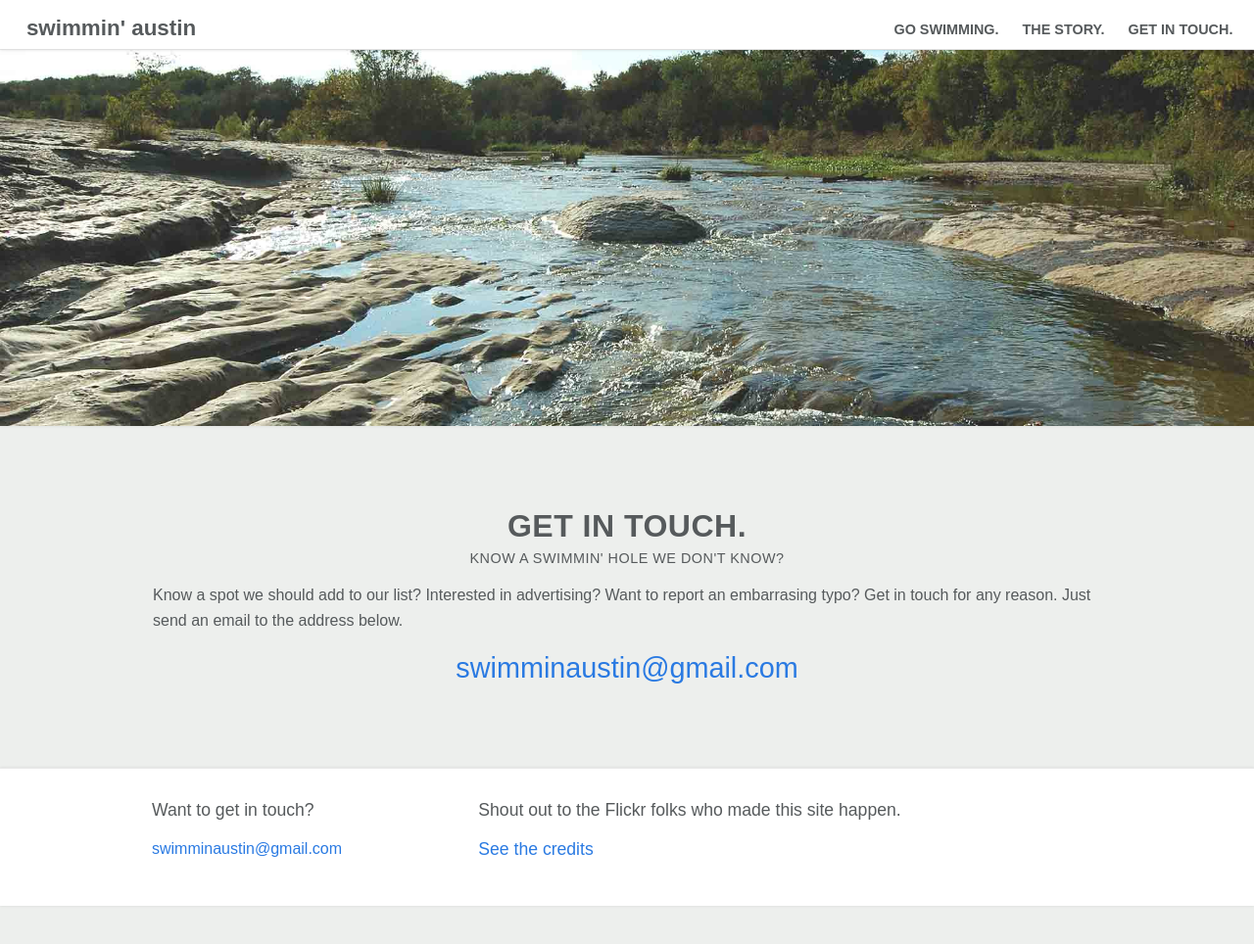
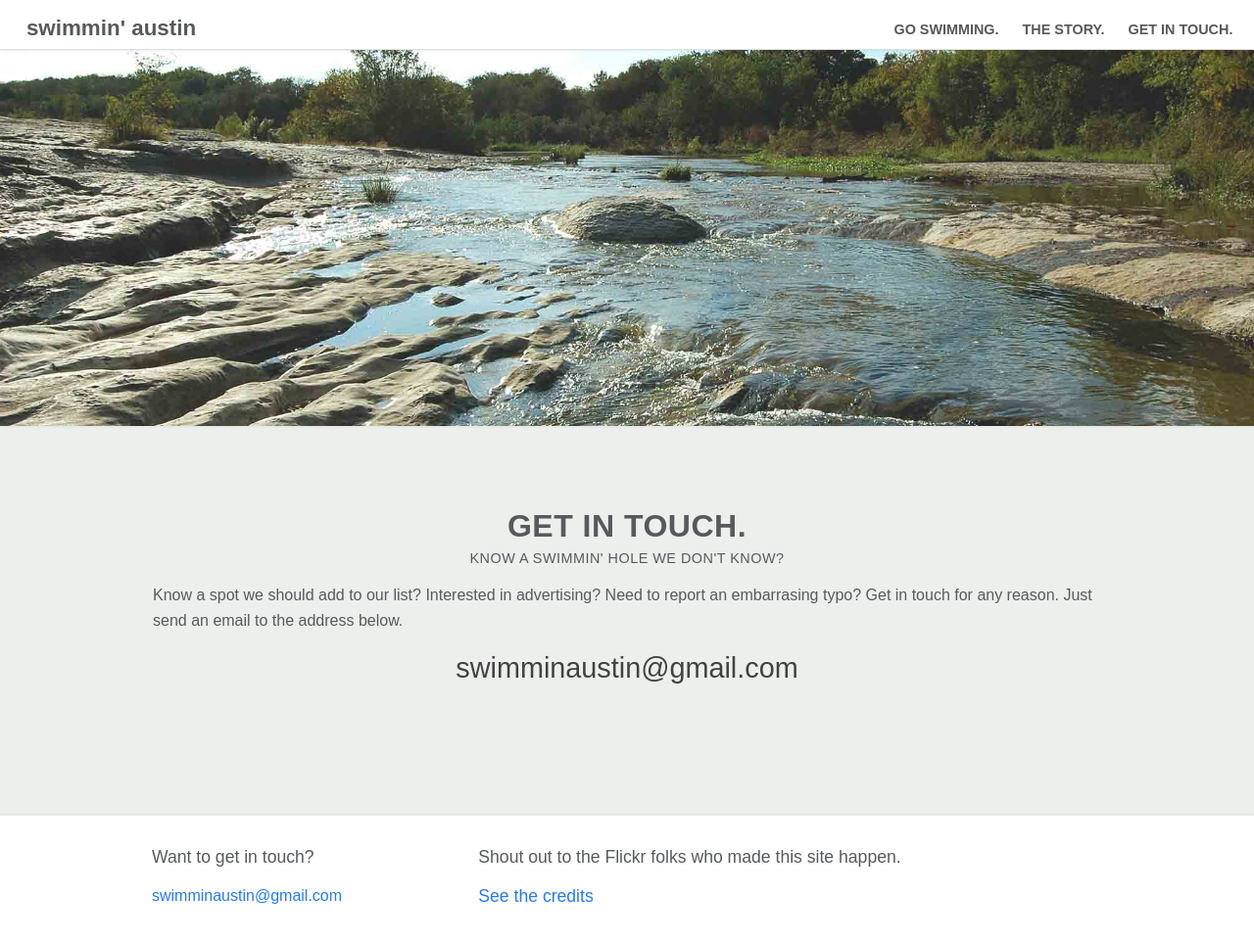
Before and after one commit to stephskaggs/swimnaustin, a Jekyll site: the page built from contact.md, in a window 1280 px wide and 973 px high. Shown: the top 964 px of the window at 98% size. Built offline with Jekyll 4.4.1, drawn with Linux system fonts in a browser that asks for light colours; nearby versions of some CDN libraries; library files that are not in the unit come from our copies.

Commit message:
fixed email on contact page

```diff
--- a/_layouts/post.html
+++ b/_layouts/post.html
@@ -17,7 +17,7 @@
            <div class="post-left-rail column small-12  medium-4 large-4">
 
               <div class="section-title">
-                <h2 class="hole-title">{{page.title}}</h2>
+                <h2>{{page.title}}</h2>
                 <h4> #{{page.hashtag}}<h4>
                 <h4 class="status">Water level: {{page.water}}</h4>
               </div>
--- a/_sass/_layout.scss
+++ b/_sass/_layout.scss
@@ -591,11 +591,16 @@ html, body {
 
 
 .email-callout {
+    margin-bottom: 3em;
+
     a {
     text-align: center;
     font-size: 1.8em;
     display: block;
-    color: grey-color;
+    color: $grey-color-dark;
+    }
 
+    a:hover {
+    color: $grey-color;
     }
 }
--- a/contact.md
+++ b/contact.md
@@ -7,6 +7,6 @@ hero: /img/subhero2.jpg
 
 ---
 
-<p>Know a spot we should add to our list? Interested in advertising? Want to report an embarrasing typo? Get in touch for any reason. Just send an email to the address below.</p>
+<p>Know a spot we should add to our list? Interested in advertising? Need to report an embarrasing typo? Get in touch for any reason. Just send an email to the address below.</p>
 
 <div class="email-callout"><a href="mailto:swimminaustin@gmail.com">swimminaustin@gmail.com</a></div>
```
